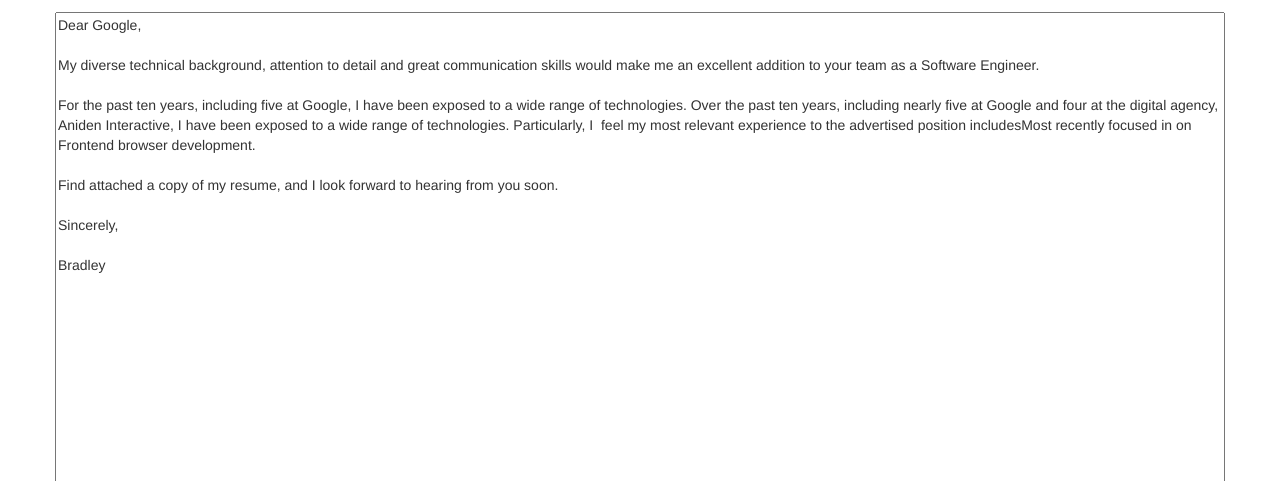
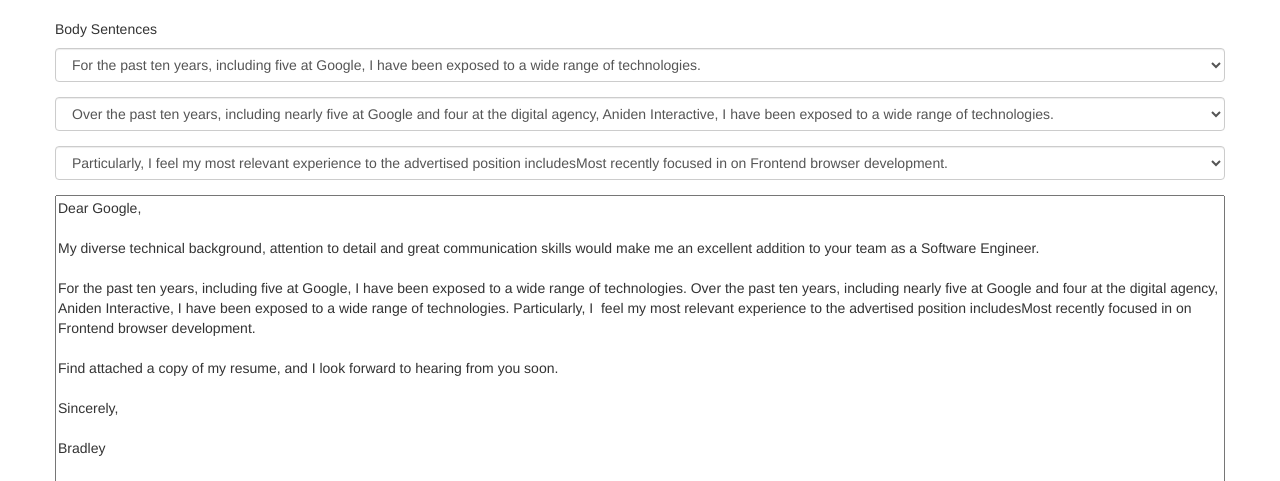
Before and after one commit to bradleybossard/cover-letter-writer, a plain HTML site: page index.html in a window 1280 px wide. Shown: the part 319-800 px from the top of the page. Drawn offline with nearby package versions, Linux system fonts and the light colour scheme.

Commit message:
Adding body sentences to UI

```diff
--- a/index.html
+++ b/index.html
@@ -49,8 +49,10 @@
             <option ng-repeat="role in roles" value="{{role.name}}">{{role.name}}</option>
           </select>
         </div>
+
+
+
       </div>
-
 
       <div class="col-md-6">
         <h5>Position</h5>
@@ -69,6 +71,27 @@
         <div class="form-group">
           <input type="text" class="form-control" placeholder="Signature" ng-model="signature" ng-change="updateString()">
         </div>
+      </div>
+    </div>
+
+    <div class="row">
+      <h5>Body Sentences</h5>
+      <div class="form-group">
+        <select name="repeatSelect" id="repeatSelect" class="form-control" ng-model="body1" ng-change="updateString()">
+          <option ng-repeat="body in bodies" value="{{body.name}}">{{body.name}}</option>
+        </select>
+      </div>
+
+      <div class="form-group">
+        <select name="repeatSelect" id="repeatSelect" class="form-control" ng-model="body2" ng-change="updateString()">
+          <option ng-repeat="body in bodies" value="{{body.name}}">{{body.name}}</option>
+        </select>
+      </div>
+
+      <div class="form-group">
+        <select name="repeatSelect" id="repeatSelect" class="form-control" ng-model="body3" ng-change="updateString()">
+          <option ng-repeat="body in bodies" value="{{body.name}}">{{body.name}}</option>
+        </select>
       </div>
     </div>
 
```
